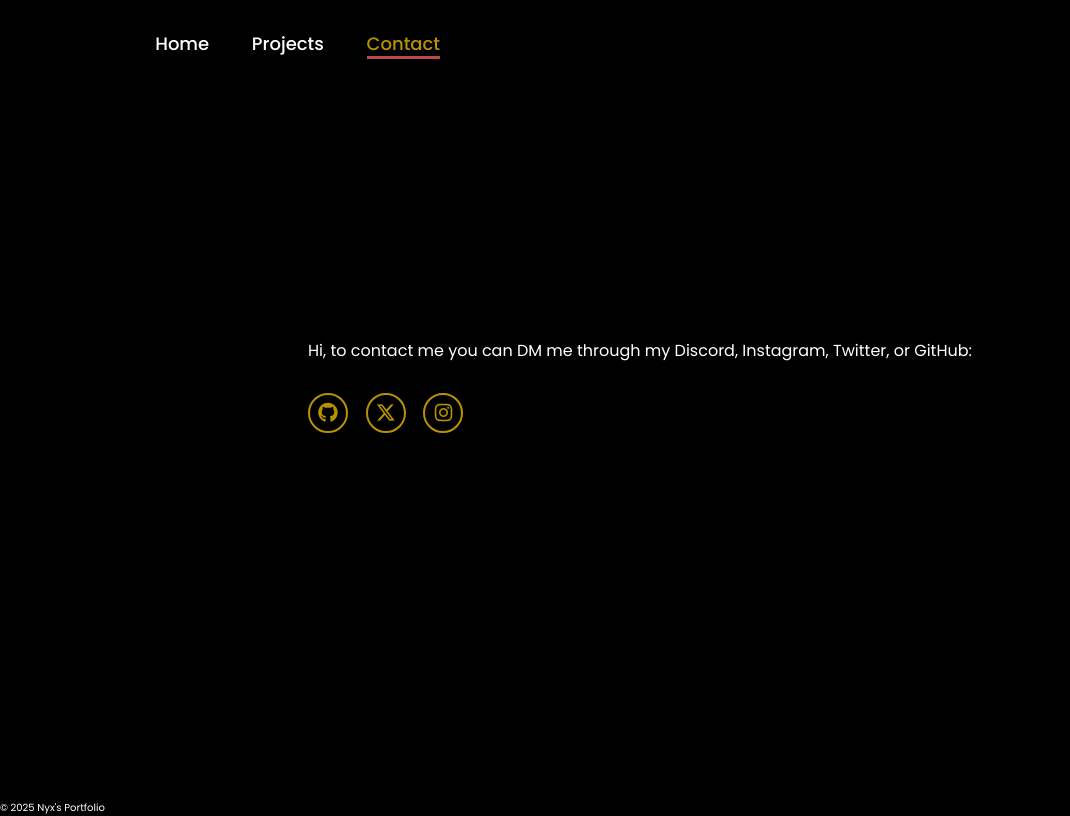
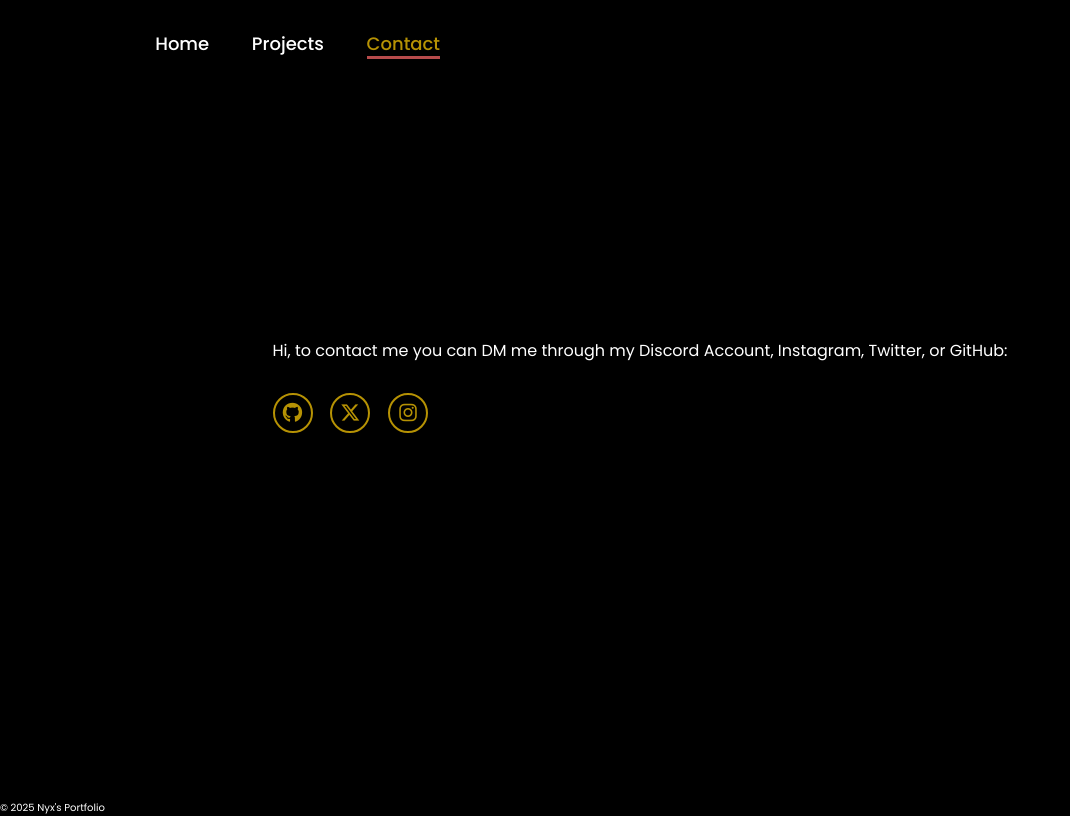
Before and after one commit to NyxMagen/portfolio, a plain HTML site: page Contact.html in a window 1280 px wide. Shown: the whole page, without its empty margins (0-1070 px from the left). Drawn offline with Linux system fonts and the light colour scheme.

Commit message:
Update Contact.html

```diff
--- a/Contact.html
+++ b/Contact.html
@@ -17,7 +17,7 @@
     </header>
     <section class="home">
         <div class="home-content">
-            <p>Hi, to contact me you can DM me through my Discord, Instagram, Twitter, or GitHub:</p>
+            <p>Hi, to contact me you can DM me through my Discord Account, Instagram, Twitter, or GitHub:</p>
 
             <div class="social-icons">
                 <a href="https://github.com/NyxMagen" target="_blank" aria-label="GitHub"><i class="fa-brands fa-github"></i></a>
```
